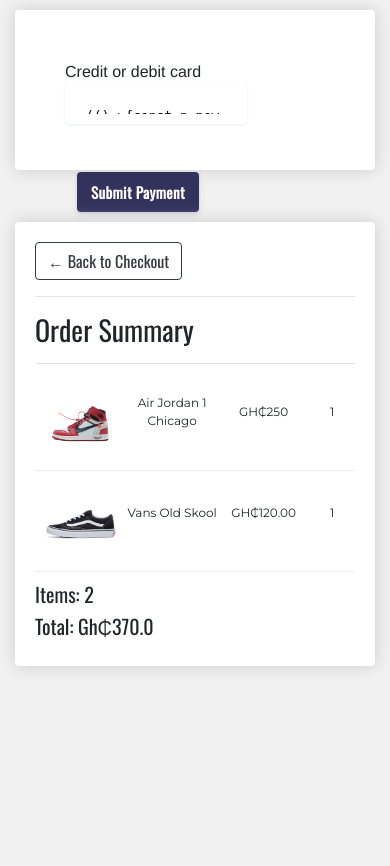
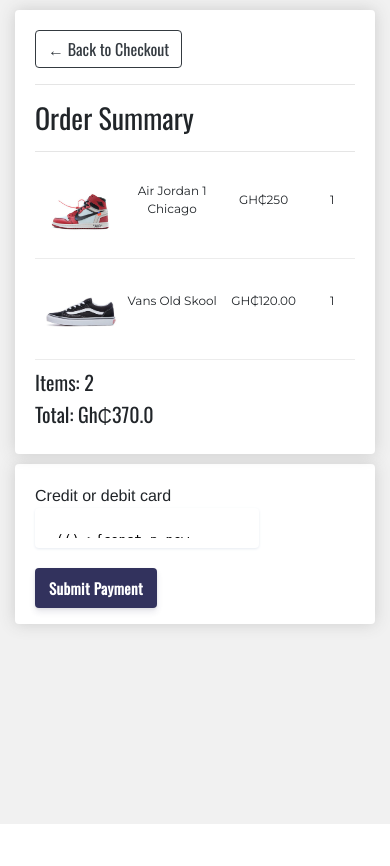
Before and after one commit to quamejnr/Shoecommerce, a Django app: page /payment/1 in a window 390 px wide. Shown: the part 57-923 px from the top of the page. After the commit the page ends 881 px from the top, so only its background shows below. Run offline with Django 3.2, Linux system fonts and the light colour scheme; a user stored in the database is signed in; data comes from the database, SQL or seed files in the repository; both versions use the stored data as it was after the commit; some libraries are stand-ins or nearby versions.

Commit message:
Changed UI of payment page to make it more responsive

```diff
--- a/ecommerce/settings.py
+++ b/ecommerce/settings.py
@@ -35,8 +35,7 @@ BASE_DIR = Path(__file__).resolve().parent.parent
 SECRET_KEY = env('SECRET_KEY')
 
 # SECURITY WARNING: don't run with debug turned on in production!
-DEBUG = env('DEBUG')
-
+DEBUG = True
 ALLOWED_HOSTS = ['shoemall.herokuapp.com']
 
 
@@ -145,7 +144,7 @@ MEDIA_ROOT = os.path.join(BASE_DIR, 'media')
 MEDIA_URL = '/shoecommerce/'
 
 # Stripe
-STRIPE_SECRET_KEY = "sk_test_4eC39HqLyjWDarjtT1zdp7dc"
+STRIPE_SECRET_KEY = env('STRIPE_SECRET_KEY')
 
 # Testing mail
 EMAIL_HOST = "localhost"
--- a/shop/static/shop/css/main.css
+++ b/shop/static/shop/css/main.css
@@ -398,7 +398,7 @@ footer {
                 width: 80px;
             }
 
-            .checkout {
+            .checkout, .payment {
                 display: flex;
                 flex-direction: column-reverse;
             }
@@ -411,4 +411,5 @@ footer {
                 display: none;
             }
 
+
         }
--- a/shop/templates/shop/checkout.html
+++ b/shop/templates/shop/checkout.html
@@ -135,9 +135,9 @@
 				<hr>
 				{% for item in items %}
 					<div class="cart-row">
-						<div style="flex:1"><img class="row-image" src="{{item.product.image.url}}"></div>
+						<div style="flex:1"><img class="mr-3 row-image" src="{{item.product.image.url}}"></div>
 						<div style="flex:1"><p>{{item.product.name}}</p></div>
-						<div style="flex:2"><p>{{item.quantity}}</p></div>
+						<div style="flex:1"><p>{{item.quantity}}</p></div>
 						<div style="flex:1"><p>GH<span>&#8373</span>{{item.total|floatformat:2}}</p></div>
 					</div>
 				{% endfor %}
--- a/shop/templates/shop/payment.html
+++ b/shop/templates/shop/payment.html
@@ -98,11 +98,21 @@
 		  background-color: #fefde5 !important;
 		}
 
+		@media (max-width: 768px) {
+			#stripeBtn {
+					margin: 0px;
+				}
+
+				#stripe-form {
+					padding: 0px;
+				}
+		}
+
 	</style>
 {% endblock extra_head%}
 
 {% block content %}
-     <div class="row">
+     <div class="row payment">
 		<div class="col-lg-12">
 			<div class="box-element" id="form-wrapper">
 				<div class="wrapper">
```
Also changed, not shown: db.sqlite3.
